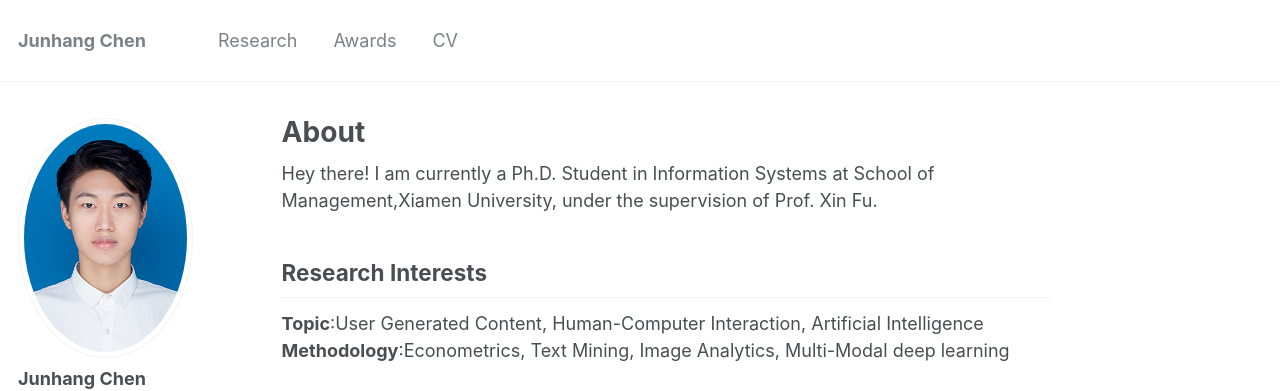
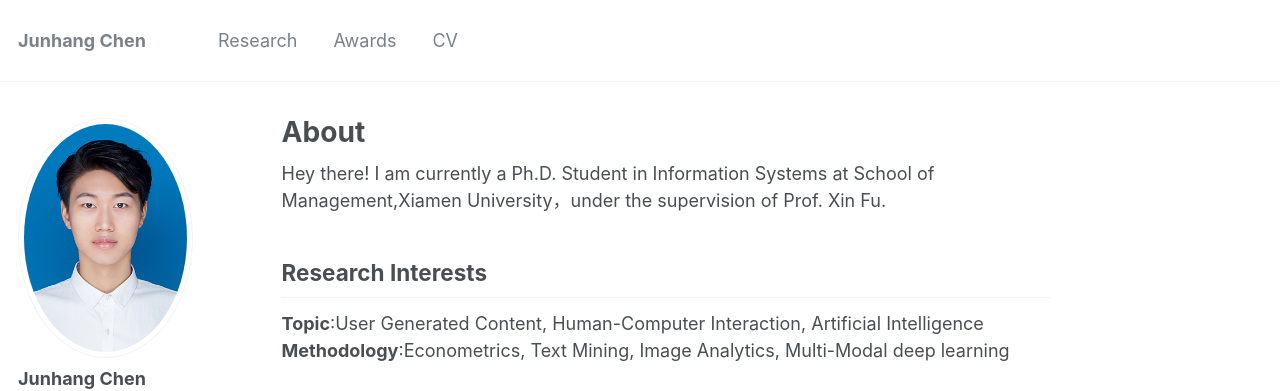
Before and after one commit to dongleqing-pizi/dongleqing-pizi.github.io, a Jekyll site: the page built from _pages/about.md, in a window 1280 px wide. Shown: the top 391 px of the page. Built offline with Jekyll 4.4.1, drawn with Linux system fonts in a browser that asks for light colours; some web fonts are replaced.

```diff
--- a/_pages/about.md
+++ b/_pages/about.md
@@ -7,7 +7,7 @@ redirect_from:
   - /about.html
 ---
 Hey there!
-I am currently a Ph.D. Student in Information Systems at School of Management,Xiamen University, under the supervision of Prof. Xin Fu.
+I am currently a Ph.D. Student in Information Systems at School of Management,Xiamen University，under the supervision of Prof. Xin Fu.
 
 Research Interests
 ------
```
Also changed, not shown: 1 other file.
